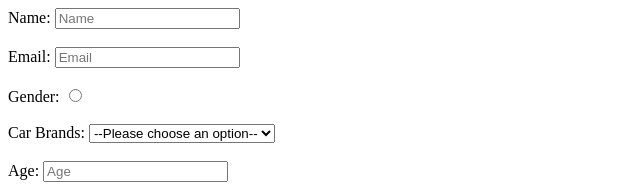
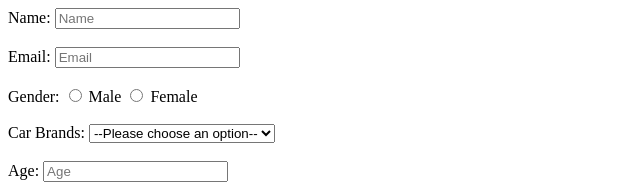
Before and after one commit to acciojob/signup-form-car-saichandu0511, a website: page main.html in a window 1280 px wide. Shown: the top 184 px of the page, without its empty margins (0-640 px from the left). Drawn offline with Linux system fonts and the light colour scheme.

Commit message:
created a submission

```diff
--- a/main.html
+++ b/main.html
@@ -18,7 +18,10 @@
 			<input type="email" id="email"name="email"placeholder="Email" required>
 			<br><br>
 			<label for="Gender">Gender:</label>
-			<input type="radio" id="male" name="gender"required>
+			<input type="radio" id="gender_m" name="gender"value="male"required>
+			<label for="gender_m">Male</label>
+			<input type="radio"id="gender_f"name="gender"value="female">
+			<label for="gender_f">Female</label>
 			<br><br>
 			<label for="Car">Car Brands:</label>
 			<select id="cars" name="cars" required>
```
